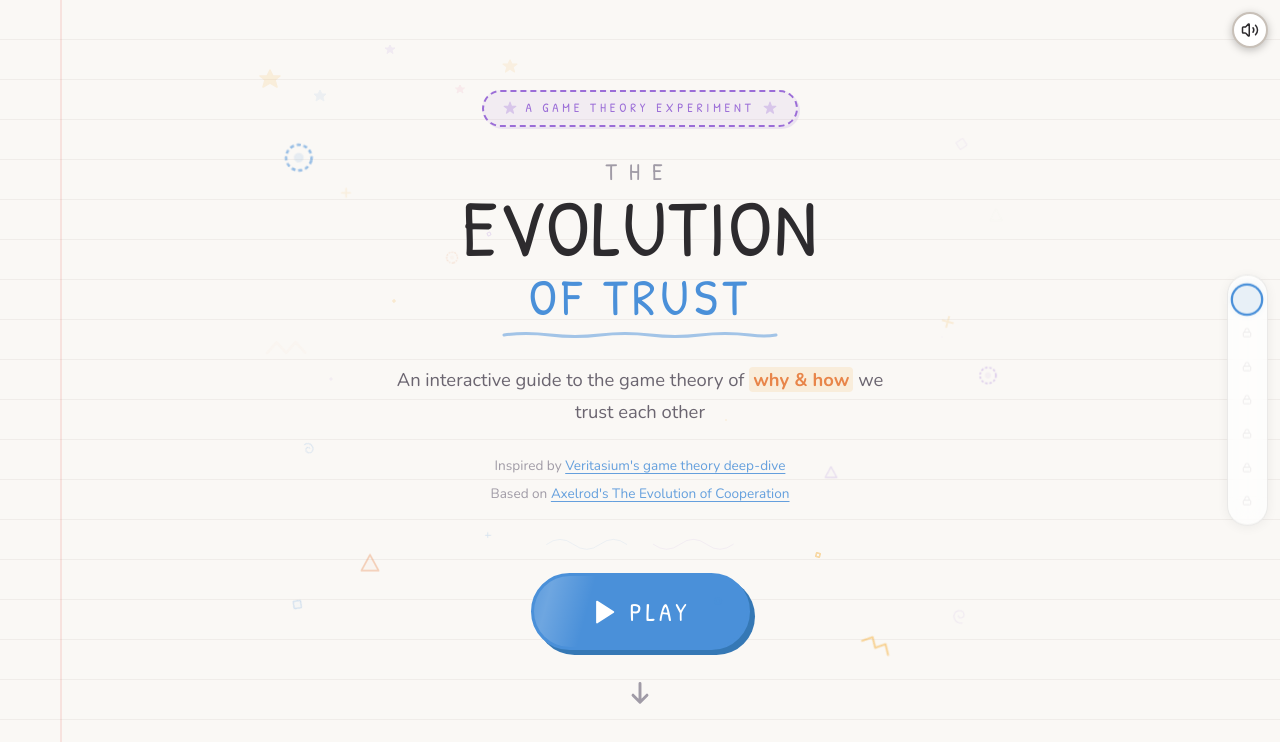
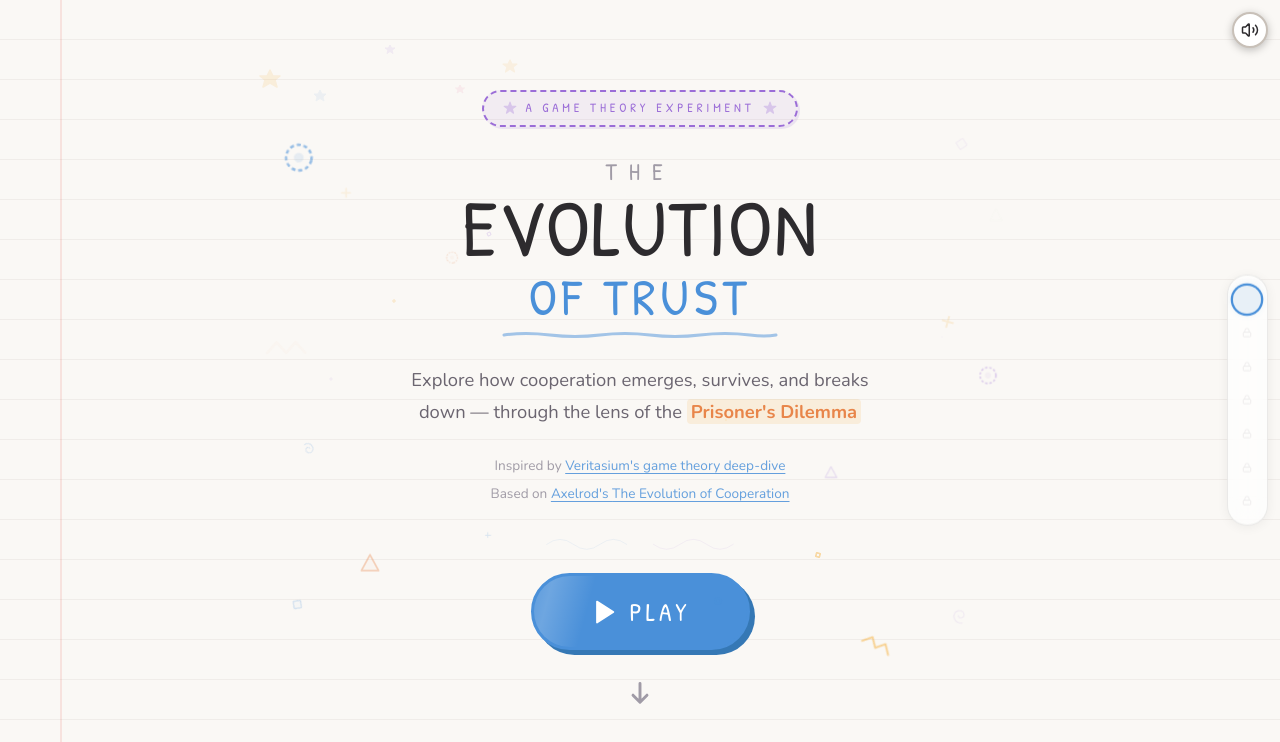
Before and after one commit to smithg09/the_evolution_of_trust, a React (Vite) app: page / in a window 1280 px wide. Shown: the top 742 px of the page. Built offline with nearby package versions, Linux system fonts and the light colour scheme; some icons are missing.

Commit message:
refactor: update subtitle in IntroSection to better reflect game theory concepts

```diff
--- a/src/sections/IntroSection.tsx
+++ b/src/sections/IntroSection.tsx
@@ -82,7 +82,7 @@ export default function IntroSection({ onStart }: IntroSectionProps) {
         </svg>
 
         <p className="intro-section__subtitle">
-          An interactive guide to the game theory of <em>why & how</em> we trust each other
+          Explore how cooperation emerges, survives, and breaks down — through the lens of the <em>Prisoner's Dilemma</em>
         </p>
 
         <p className="intro-section__credit">
```
